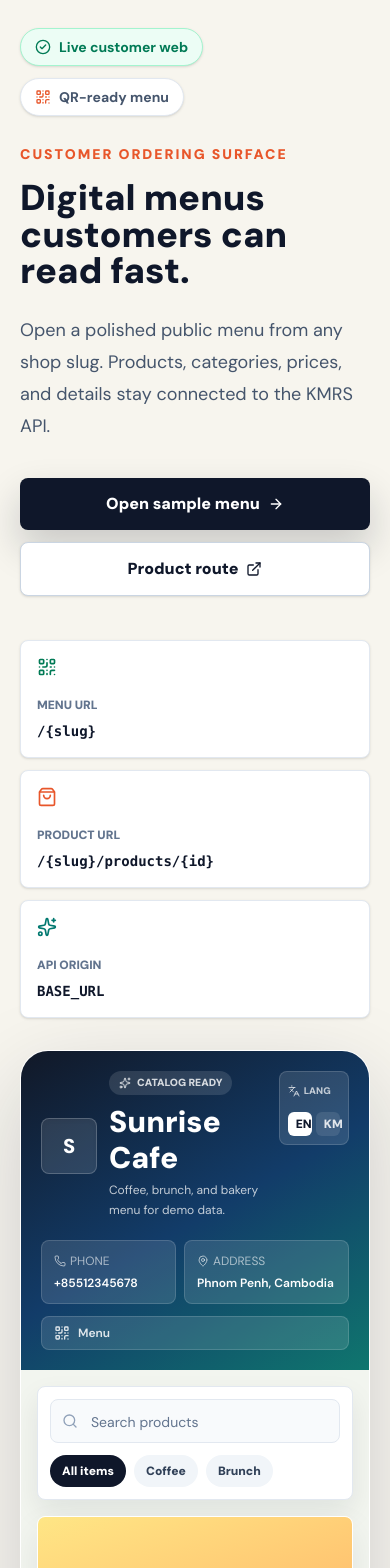
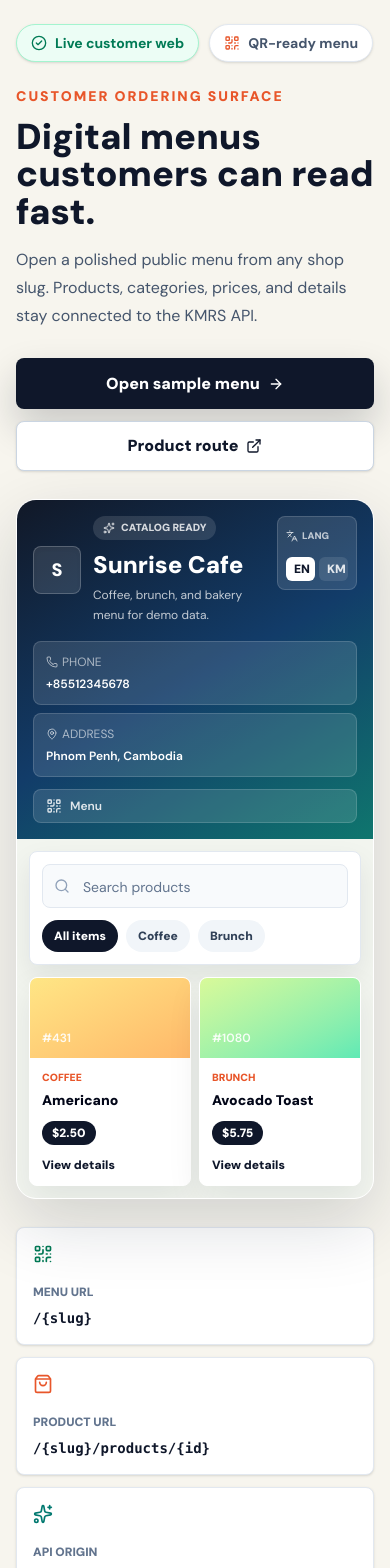
Before and after one commit to socheatathai/kmrs-app, a Next.js app in the folder apps/customer-web/: page / in a window 390 px wide. Shown: the top 1568 px of the page. Built offline with nearby package versions, Linux system fonts and the light colour scheme.

Commit message:
update ui mobile

```diff
--- a/apps/customer-web/app/page.tsx
+++ b/apps/customer-web/app/page.tsx
@@ -15,9 +15,9 @@ import {
 export default function Home() {
   return (
     <main className="min-h-screen overflow-hidden bg-canvas text-ink">
-      <section className="mx-auto grid min-h-screen w-full max-w-7xl items-center gap-8 px-5 py-7 sm:px-8 lg:grid-cols-[0.92fr_0.72fr] lg:gap-14 lg:px-10">
-        <div className="relative z-10">
-          <div className="mb-7 flex flex-wrap items-center gap-3">
+      <section className="mx-auto grid min-h-[100svh] w-full max-w-7xl items-center gap-7 px-4 py-6 sm:px-8 sm:py-8 lg:grid-cols-[0.92fr_0.72fr] lg:grid-rows-[auto_auto] lg:gap-x-14 lg:gap-y-8 lg:px-10">
+        <div className="relative z-10 lg:col-start-1 lg:row-start-1">
+          <div className="mb-6 flex flex-wrap items-center gap-2.5 sm:mb-7 sm:gap-3">
             <span className="inline-flex items-center gap-2 rounded-full border border-emerald-200 bg-emerald-50 px-3.5 py-2 text-sm font-bold text-emerald-700 shadow-sm">
               <CheckCircle2 className="h-4 w-4" />
               Live customer web
@@ -31,76 +31,46 @@ export default function Home() {
           <p className="text-sm font-black uppercase tracking-[0.14em] text-coral">
             Customer ordering surface
           </p>
-          <h1 className="mt-4 max-w-3xl text-4xl font-black leading-[1.02] text-ink sm:text-6xl lg:text-7xl">
+          <h1 className="mt-3 max-w-3xl text-4xl font-black leading-[1.04] text-ink sm:mt-4 sm:text-6xl lg:text-7xl">
             Digital menus customers can read fast.
           </h1>
-          <p className="mt-6 max-w-2xl text-lg leading-8 text-slate-600 sm:text-xl">
+          <p className="mt-4 max-w-2xl text-base leading-7 text-slate-600 sm:mt-6 sm:text-xl sm:leading-8">
             Open a polished public menu from any shop slug. Products,
             categories, prices, and details stay connected to the KMRS API.
           </p>
 
-          <div className="mt-9 flex max-w-xl flex-col gap-3 sm:flex-row sm:flex-wrap">
+          <div className="mt-7 flex max-w-xl flex-col gap-3 sm:mt-9 sm:flex-row sm:flex-wrap">
             <Link
-              className="inline-flex min-h-[3.25rem] items-center justify-center gap-2 whitespace-nowrap rounded-lg bg-ink px-6 py-3.5 text-base font-black text-white shadow-[0_18px_38px_rgba(15,23,42,0.2)] transition hover:-translate-y-0.5 hover:bg-slate-800"
+              className="inline-flex min-h-[3.15rem] items-center justify-center gap-2 whitespace-nowrap rounded-lg bg-ink px-5 py-3 text-base font-black text-white shadow-[0_18px_38px_rgba(15,23,42,0.2)] transition hover:-translate-y-0.5 hover:bg-slate-800 sm:min-h-[3.25rem] sm:px-6 sm:py-3.5"
               href="/sunrise-cafe"
             >
               <span>Open sample menu</span>
               <ArrowRight className="h-4 w-4" />
             </Link>
             <Link
-              className="inline-flex min-h-[3.25rem] items-center justify-center gap-2 whitespace-nowrap rounded-lg border border-slate-300 bg-white px-6 py-3.5 text-base font-black text-ink shadow-sm transition hover:-translate-y-0.5 hover:border-slate-500"
+              className="inline-flex min-h-[3.15rem] items-center justify-center gap-2 whitespace-nowrap rounded-lg border border-slate-300 bg-white px-5 py-3 text-base font-black text-ink shadow-sm transition hover:-translate-y-0.5 hover:border-slate-500 sm:min-h-[3.25rem] sm:px-6 sm:py-3.5"
               href="/sunrise-cafe/products/db386a55-7040-4fec-b4bd-9e7b77b05c89"
             >
               <span>Product route</span>
               <ExternalLink className="h-4 w-4" />
             </Link>
           </div>
-
-          <div className="mt-11 grid gap-3 sm:grid-cols-3">
-            <div className="rounded-lg border border-slate-200 bg-white p-4 shadow-sm">
-              <QrCode className="mb-5 h-5 w-5 text-emerald-700" />
-              <p className="text-xs font-black uppercase text-slate-500">
-                Menu URL
-              </p>
-              <code className="mt-2 block break-all text-sm font-semibold text-ink">
-                /&#123;slug&#125;
-              </code>
-            </div>
-            <div className="rounded-lg border border-slate-200 bg-white p-4 shadow-sm">
-              <ShoppingBag className="mb-5 h-5 w-5 text-coral" />
-              <p className="text-xs font-black uppercase text-slate-500">
-                Product URL
-              </p>
-              <code className="mt-2 block break-all text-sm font-semibold text-ink">
-                /&#123;slug&#125;/products/&#123;id&#125;
-              </code>
-            </div>
-            <div className="rounded-lg border border-slate-200 bg-white p-4 shadow-sm">
-              <Sparkles className="mb-5 h-5 w-5 text-teal-700" />
-              <p className="text-xs font-black uppercase text-slate-500">
-                API origin
-              </p>
-              <code className="mt-2 block break-all text-sm font-semibold text-ink">
-                BASE_URL
-              </code>
-            </div>
-          </div>
         </div>
 
-        <div className="relative mx-auto w-full max-w-[28rem]">
-          <div className="relative overflow-hidden rounded-[1.75rem] border border-white bg-white shadow-[0_30px_90px_rgba(15,23,42,0.18)]">
-            <div className="bg-[linear-gradient(150deg,#111827_0%,#123c69_52%,#0f766e_100%)] p-5 text-white">
+        <div className="relative mx-auto w-full max-w-[25.5rem] sm:max-w-[28rem] lg:col-start-2 lg:row-span-2 lg:row-start-1">
+          <div className="relative overflow-hidden rounded-[1.25rem] border border-white bg-white shadow-[0_24px_70px_rgba(15,23,42,0.16)] sm:rounded-[1.75rem] sm:shadow-[0_30px_90px_rgba(15,23,42,0.18)]">
+            <div className="bg-[linear-gradient(150deg,#111827_0%,#123c69_52%,#0f766e_100%)] p-4 text-white sm:p-5">
               <div className="flex items-start justify-between gap-3">
-                <div className="flex items-center gap-3">
-                  <div className="grid h-14 w-14 shrink-0 place-items-center rounded-lg border border-white/20 bg-white/[0.12] text-xl font-black shadow-inner">
+                <div className="flex min-w-0 items-center gap-3">
+                  <div className="grid h-12 w-12 shrink-0 place-items-center rounded-lg border border-white/20 bg-white/[0.12] text-lg font-black shadow-inner sm:h-14 sm:w-14 sm:text-xl">
                     S
                   </div>
-                  <div>
+                  <div className="min-w-0">
                     <p className="inline-flex items-center gap-1.5 rounded-full bg-white/[0.12] px-2.5 py-1 text-[0.65rem] font-black uppercase text-white/80">
                       <Sparkles className="h-3 w-3" />
                       Catalog ready
                     </p>
-                    <h2 className="mt-2 text-3xl font-black text-white">
+                    <h2 className="mt-2 text-2xl font-black text-white sm:text-3xl">
                       Sunrise Cafe
                     </h2>
                     <p className="mt-1 text-xs leading-5 text-white/75">
@@ -108,7 +78,7 @@ export default function Home() {
                     </p>
                   </div>
                 </div>
-                <div className="w-24 rounded-lg border border-white/15 bg-white/[0.12] p-2">
+                <div className="w-20 shrink-0 rounded-lg border border-white/15 bg-white/[0.12] p-2 sm:w-24">
                   <p className="inline-flex items-center gap-1 text-[0.6rem] font-black uppercase text-white/70">
                     <Languages className="h-3 w-3" />
                     Lang
@@ -124,7 +94,7 @@ export default function Home() {
                 </div>
               </div>
 
-              <div className="mt-5 grid grid-cols-[0.9fr_1.1fr] gap-2 text-xs text-white/80">
+              <div className="mt-4 grid gap-2 text-xs text-white/80 sm:mt-5 sm:grid-cols-[0.9fr_1.1fr]">
                 <div className="rounded-lg border border-white/15 bg-white/[0.12] p-3">
                   <p className="inline-flex items-center gap-1 uppercase text-white/60">
                     <Phone className="h-3 w-3" />
@@ -149,7 +119,7 @@ export default function Home() {
               </div>
             </div>
 
-            <div className="bg-[#f2f5ef] p-4">
+            <div className="bg-[#f2f5ef] p-3 sm:p-4">
               <div className="rounded-lg border border-slate-200 bg-white p-3 shadow-[0_12px_28px_rgba(15,23,42,0.08)]">
                 <div className="relative">
                   <Search className="absolute left-3 top-1/2 h-4 w-4 -translate-y-1/2 text-slate-400" />
@@ -174,7 +144,7 @@ export default function Home() {
                 </div>
               </div>
 
-              <div className="mt-4 grid gap-3 sm:grid-cols-2">
+              <div className="mt-3 grid grid-cols-2 gap-2 sm:mt-4 sm:gap-3">
                 {[
                   [
                     "Coffee",
@@ -195,22 +165,22 @@ export default function Home() {
                     className="overflow-hidden rounded-lg border border-white bg-white shadow-[0_14px_34px_rgba(15,23,42,0.08)]"
                     key={name}
                   >
-                    <div className={`h-28 ${tone}`}>
+                    <div className={`h-20 sm:h-28 ${tone}`}>
                       <div className="flex h-full items-end p-3 text-xs font-semibold uppercase text-white/90">
                         {image}
                       </div>
                     </div>
-                    <div className="p-4">
-                      <div className="flex items-start justify-between gap-3">
-                        <div>
+                    <div className="p-3 sm:p-4">
+                      <div className="flex min-h-[4.7rem] flex-col justify-between gap-2 sm:min-h-0 sm:flex-row sm:items-start sm:gap-3">
+                        <div className="min-w-0">
                           <p className="text-[0.65rem] font-black uppercase text-coral">
                             {category}
                           </p>
-                          <h3 className="mt-1 text-base font-black text-slate-950">
+                          <h3 className="mt-1 text-sm font-black leading-5 text-slate-950 sm:text-base">
                             {name}
                           </h3>
                         </div>
-                        <p className="rounded-full bg-ink px-2.5 py-1 text-xs font-black text-white">
+                        <p className="w-fit rounded-full bg-ink px-2.5 py-1 text-xs font-black text-white">
                           {price}
                         </p>
                       </div>
@@ -224,25 +194,55 @@ export default function Home() {
             </div>
           </div>
         </div>
+
+        <div className="grid gap-3 sm:grid-cols-3 lg:col-start-1 lg:row-start-2">
+          <div className="rounded-lg border border-slate-200 bg-white p-4 shadow-sm">
+            <QrCode className="mb-5 h-5 w-5 text-emerald-700" />
+            <p className="text-xs font-black uppercase text-slate-500">
+              Menu URL
+            </p>
+            <code className="mt-2 block break-all text-sm font-semibold text-ink">
+              /&#123;slug&#125;
+            </code>
+          </div>
+          <div className="rounded-lg border border-slate-200 bg-white p-4 shadow-sm">
+            <ShoppingBag className="mb-5 h-5 w-5 text-coral" />
+            <p className="text-xs font-black uppercase text-slate-500">
+              Product URL
+            </p>
+            <code className="mt-2 block break-all text-sm font-semibold text-ink">
+              /&#123;slug&#125;/products/&#123;id&#125;
+            </code>
+          </div>
+          <div className="rounded-lg border border-slate-200 bg-white p-4 shadow-sm">
+            <Sparkles className="mb-5 h-5 w-5 text-teal-700" />
+            <p className="text-xs font-black uppercase text-slate-500">
+              API origin
+            </p>
+            <code className="mt-2 block break-all text-sm font-semibold text-ink">
+              BASE_URL
+            </code>
+          </div>
+        </div>
       </section>
 
-      <footer className="border-t border-slate-200/80 bg-white/80 px-5 py-6 backdrop-blur sm:px-8 lg:px-10">
+      <footer className="border-t border-slate-200/80 bg-white/80 px-4 py-6 backdrop-blur sm:px-8 lg:px-10">
         <div className="mx-auto flex w-full max-w-7xl flex-col gap-5 text-sm text-slate-600 sm:flex-row sm:items-center sm:justify-between">
           <div>
             <p className="font-black text-ink">KMRS Customer Web</p>
             <p className="mt-1">Public menu routes for active shops.</p>
           </div>
 
-          <nav className="flex flex-wrap gap-3 sm:justify-end">
+          <nav className="grid gap-3 sm:flex sm:flex-wrap sm:justify-end">
             <Link
-              className="inline-flex items-center gap-2 rounded-full border border-slate-200 bg-white px-3 py-2 font-bold text-ink shadow-sm transition hover:border-slate-400"
+              className="inline-flex min-h-11 items-center justify-center gap-2 rounded-full border border-slate-200 bg-white px-3 py-2 font-bold text-ink shadow-sm transition hover:border-slate-400"
               href="/sunrise-cafe"
             >
               <QrCode className="h-4 w-4 text-emerald-700" />
               Sample menu
             </Link>
             <Link
-              className="inline-flex items-center gap-2 rounded-full border border-slate-200 bg-white px-3 py-2 font-bold text-ink shadow-sm transition hover:border-slate-400"
+              className="inline-flex min-h-11 items-center justify-center gap-2 rounded-full border border-slate-200 bg-white px-3 py-2 font-bold text-ink shadow-sm transition hover:border-slate-400"
               href="/sunrise-cafe/products/db386a55-7040-4fec-b4bd-9e7b77b05c89"
             >
               <ShoppingBag className="h-4 w-4 text-coral" />
```
